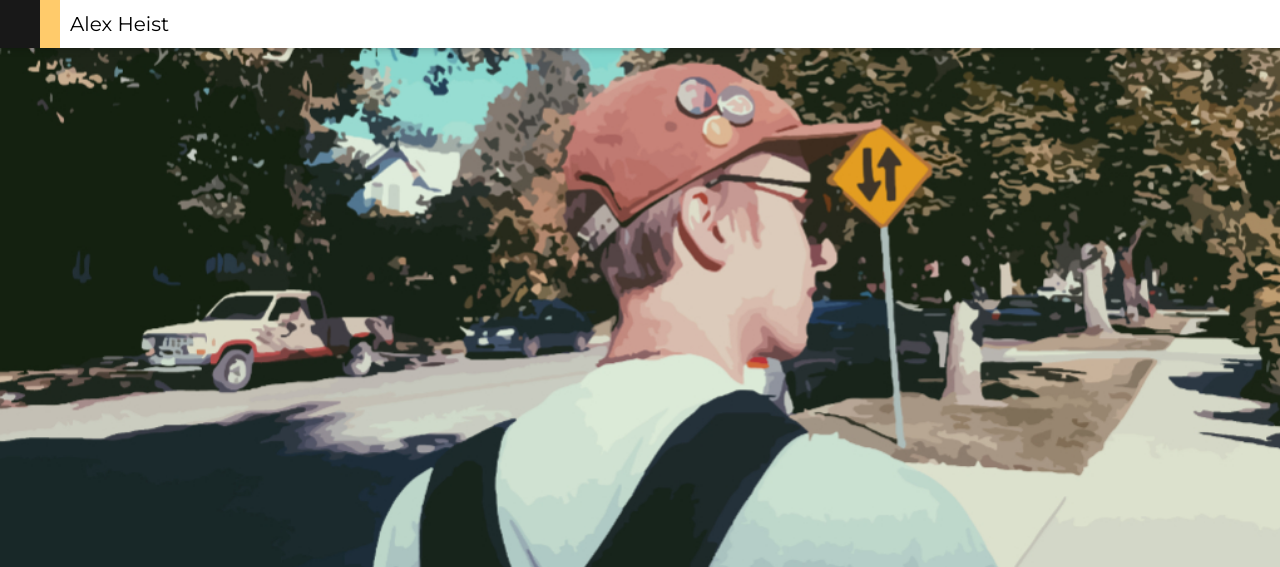
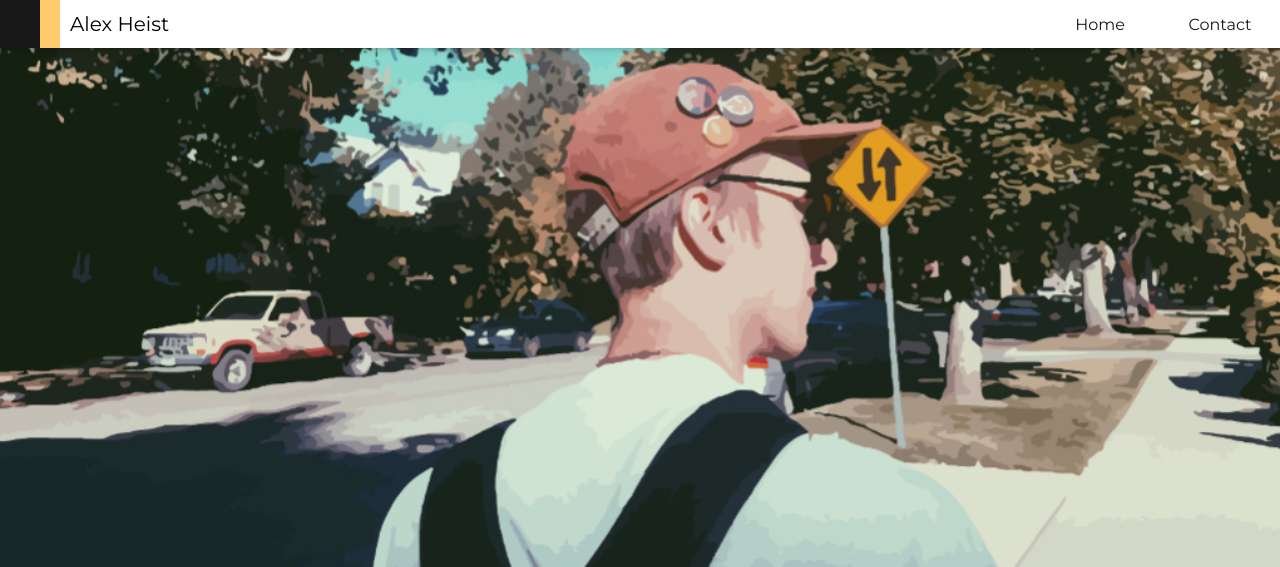
Before and after one commit to alexheist/portfolio, a Django app: page / in a window 1280 px wide. Shown: the top 567 px of the page. Run offline with Django 3.2, Linux system fonts and the light colour scheme; style sheets or scripts are compiled from the project's sources; parts of the project's set-up code (start-up, migrations or seed data) failed here and were passed over; some libraries are stand-ins or nearby versions.

Commit message:
navbar desktop

```diff
--- a/website/base/static/base/css/home.scss
+++ b/website/base/static/base/css/home.scss
@@ -308,22 +308,30 @@ main {
 			p {
 				background-color: rgba(255, 255, 255, 0);
 			}
-
-			ul {
-				display: inline;
-				grid-column-start: links;
-				grid-column-end: 4;
-			}
 		}
 
 		.mobile-btn, .mobile-icon {
 			display: none;
 		}
 
-		.navLinks li {
+		.navLinks {
+			overflow: visible;
+			border-bottom: none;
+			grid-column-start: links;
+			grid-column-end: 4;
+			display: grid;
+			grid-template-columns: 1fr 1fr;
+		}
+
+		.navLinks li a {
 				color: $primary;
-			}
 		}
+
+		hr {
+			display: none;
+		}
+	}
+
 
 
 	main {
```
Also changed, not shown: 2 other files.
